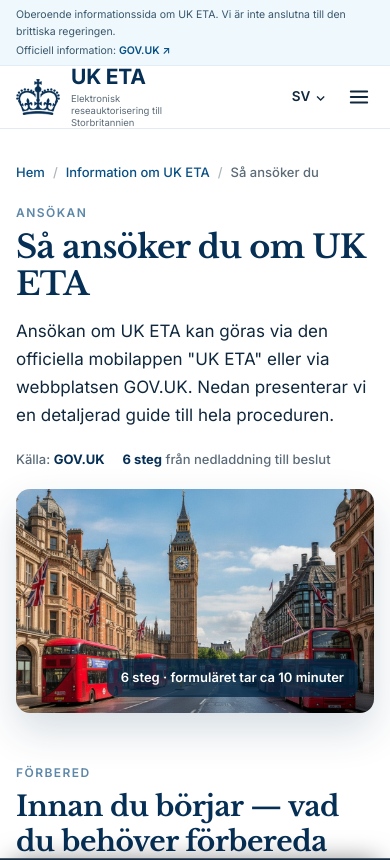
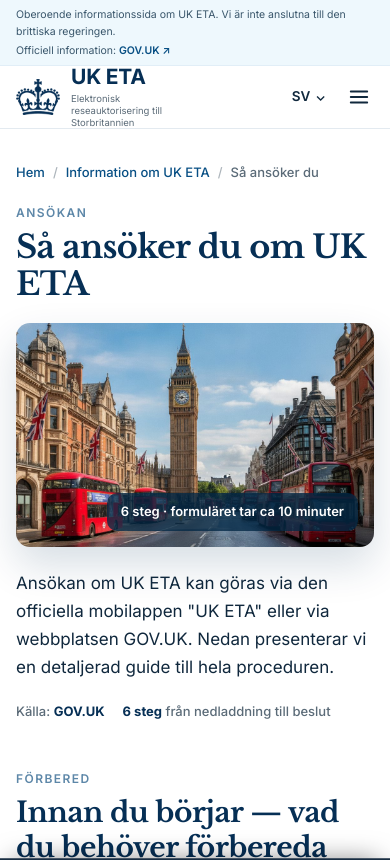
Before and after one commit to mediaxsaburoai0818-design/se-uk-eta-site, a Next.js app: page /eta-info/application in a window 390 px wide. Shown: the top 860 px of the page. Built offline with nearby package versions, Linux system fonts and the light colour scheme.

Commit message:
application: スマホでキービジュアルを見出しとリード文の間に（okina 10/20）
Co-Authored-By: Claude Opus 5.5 <noreply@anthropic.com>

```diff
--- a/app/eta-info/application/page.tsx
+++ b/app/eta-info/application/page.tsx
@@ -105,7 +105,7 @@ export default function Application() {
       <section className="kvA">
         <div className="container">
           <div className="grid">
-            <div className="rv">
+            <div className="head rv">
               <nav className="crumbs" aria-label="Breadcrumb">
                 <Link href="/">Hem</Link>
                 <span aria-hidden="true">/</span>
@@ -115,6 +115,13 @@ export default function Application() {
               </nav>
               <span className="eyebrow">Ansökan</span>
               <h1 className="sh1">Så ansöker du om UK ETA</h1>
+            </div>
+            <div className="photo rv">
+              {/* eslint-disable-next-line @next/next/no-img-element */}
+              <img src="/sub-hero/application.jpg" alt="Ansökan om UK ETA i mobilen" width={1344} height={768} />
+              <div className="tag">6 steg · formuläret tar ca 10 minuter</div>
+            </div>
+            <div className="lead rv">
               <p className="slead">
                 Ansökan om UK ETA kan göras via den officiella mobilappen &quot;UK ETA&quot; eller via webbplatsen
                 GOV.UK. Nedan presenterar vi en detaljerad guide till hela proceduren.
@@ -123,11 +130,6 @@ export default function Application() {
                 <span>Källa: <b>GOV.UK</b></span>
                 <span><b>6 steg</b> från nedladdning till beslut</span>
               </div>
-            </div>
-            <div className="photo rv">
-              {/* eslint-disable-next-line @next/next/no-img-element */}
-              <img src="/sub-hero/application.jpg" alt="Ansökan om UK ETA i mobilen" width={1344} height={768} />
-              <div className="tag">6 steg · formuläret tar ca 10 minuter</div>
             </div>
           </div>
         </div>
--- a/app/eta-sub.css
+++ b/app/eta-sub.css
@@ -12,7 +12,11 @@
 
 /* キービジュアル A：TOP と同じ左右分割 */
 .xsub .kvA{position:relative;padding:34px 0 0}
-.xsub .kvA .grid{display:grid;grid-template-columns:1fr 1.05fr;gap:40px;align-items:center}
+.xsub .kvA .grid{display:grid;grid-template-columns:1fr 1.05fr;column-gap:40px;align-items:center}
+/* PC：左に見出し＋リード、右に写真。スマホ：見出し → 写真 → リードの順（okina 2026-10-20） */
+.xsub .kvA .head{grid-column:1;grid-row:1;align-self:end}
+.xsub .kvA .lead{grid-column:1;grid-row:2;align-self:start}
+.xsub .kvA .photo{grid-column:2;grid-row:1/3}
 .xsub .kvA .photo{position:relative;border-radius:14px;overflow:hidden;aspect-ratio:16/10;box-shadow:0 18px 40px rgba(6,47,85,.16)}
 .xsub .kvA .photo img{width:100%;height:100%;object-fit:cover;display:block;transform:scale(1.08)}
 .xsub .kvA .photo .tag{position:absolute;right:16px;bottom:16px;background:rgba(3,40,70,.78);color:#fff;border-radius:10px;padding:10px 14px;font:600 13px/1.35 var(--font-sans)}
@@ -64,7 +68,9 @@
 
 @media (max-width:900px){
   .xsub .kvA .grid,.xsub .body .cols{grid-template-columns:1fr}
-  .xsub .kvA .grid{gap:22px}
+  .xsub .kvA .grid{gap:0}
+  .xsub .kvA .head,.xsub .kvA .lead,.xsub .kvA .photo{grid-column:1;grid-row:auto}
+  .xsub .kvA .photo{margin:6px 0 22px}
   .xsub .sh1{font-size:32px}
   .xsub .req{grid-template-columns:repeat(2,1fr)}
   .xsub .rgrid{grid-template-columns:repeat(2,1fr)}
```
